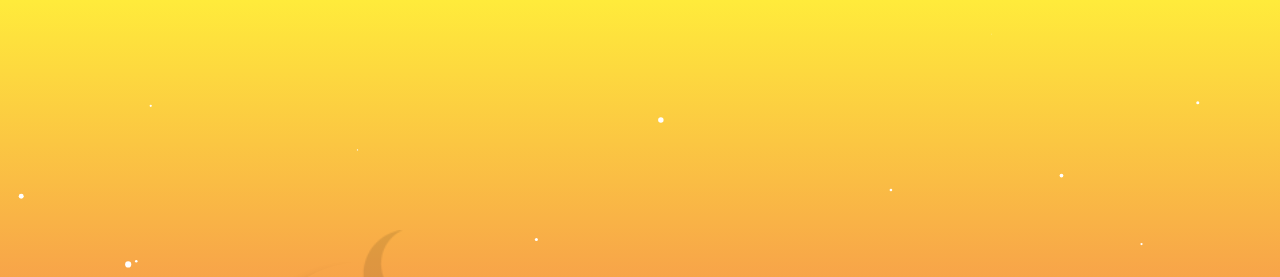
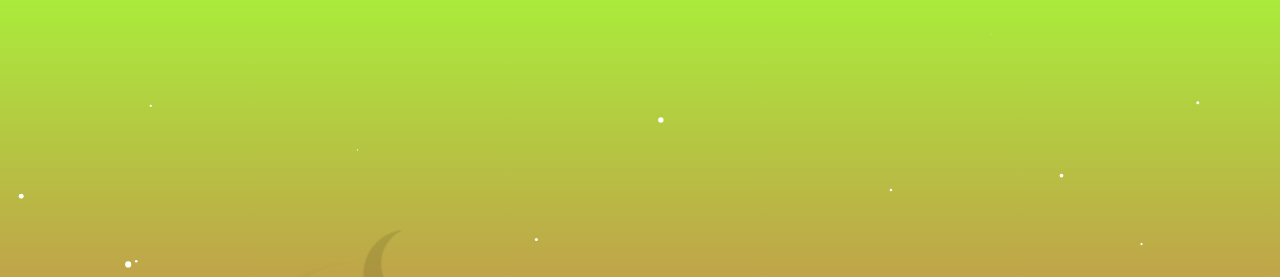
Before and after one commit to Rahullkumr/Eid-Mubarak, a plain HTML site: page index.html in a window 1280 px wide. Shown: the top 277 px of the page. Drawn offline with Linux system fonts and the light colour scheme.

Commit message:
gradient changed

```diff
--- a/style.css
+++ b/style.css
@@ -15,7 +15,7 @@ section{
 	display: flex;
 	justify-content: center;
 	align-items: center;
-	background: linear-gradient(#ffeb3b,#e91e63);
+	background: linear-gradient(#aaeb3b,#e91e63);
 }
 section h2{
 	position: relative;
```
